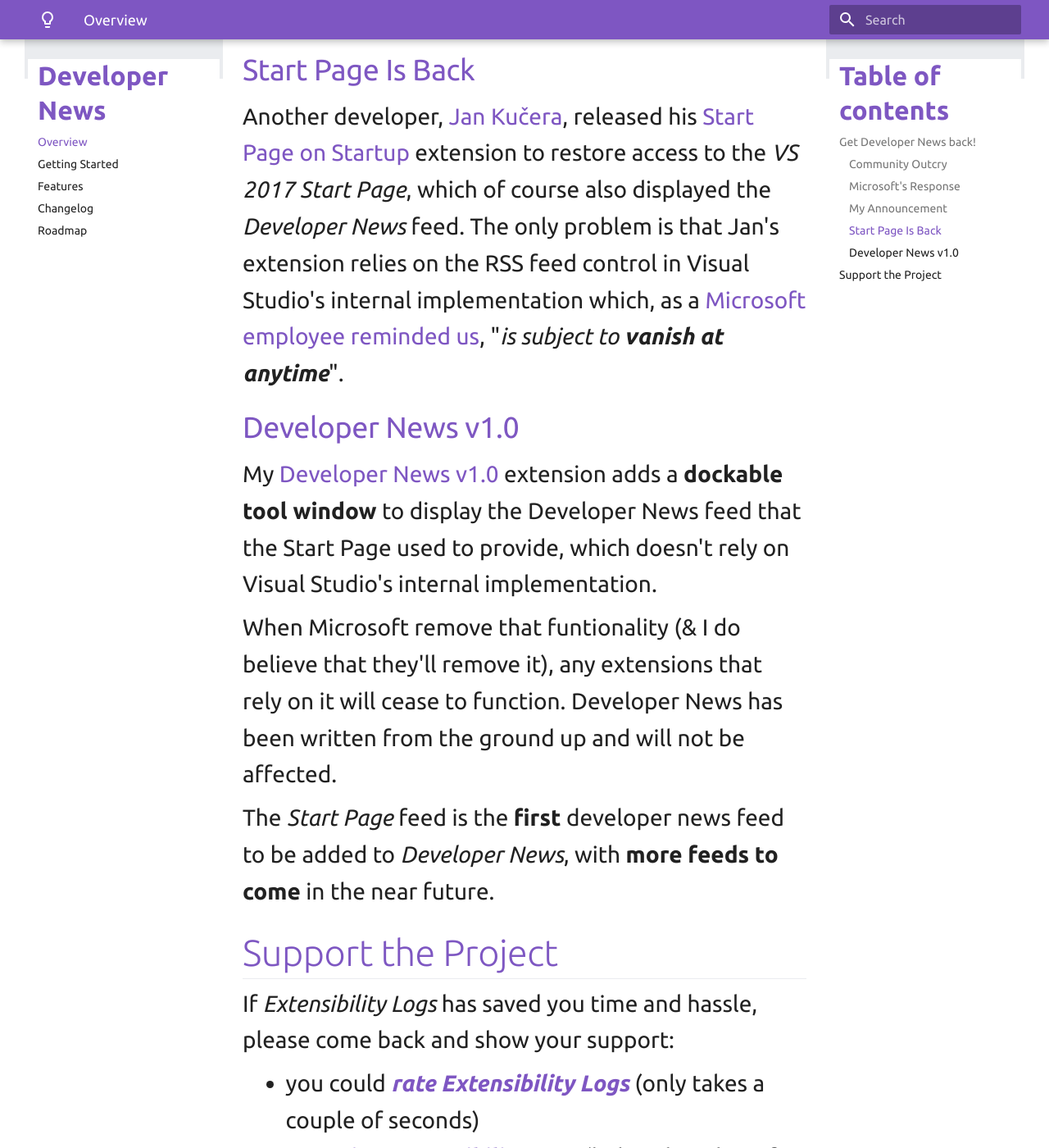
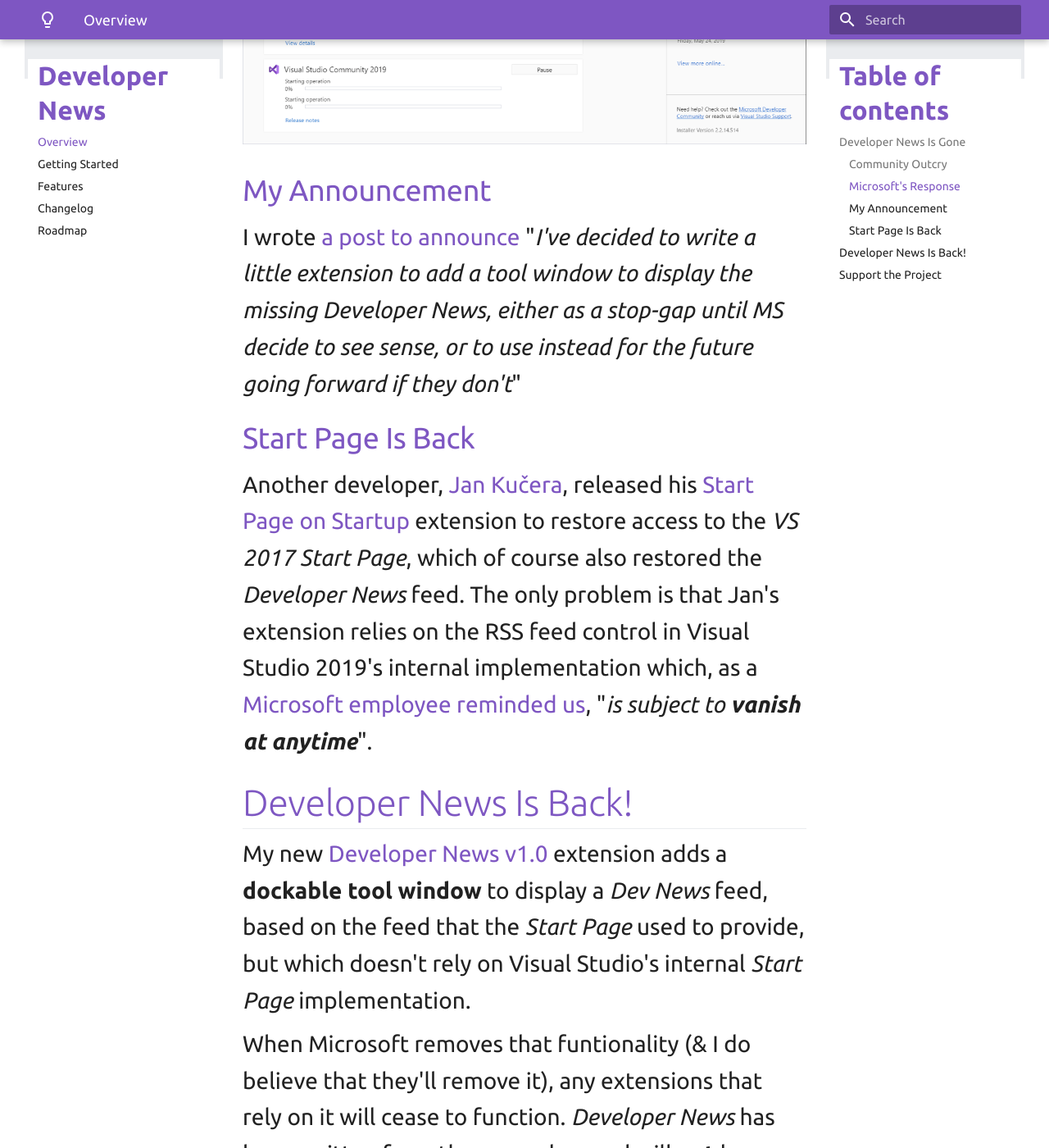
Before and after one commit to luminous-software/developer-news, an MkDocs documentation site: the page built from docs-source/index.md, in a window 1280 px wide and 1400 px high, scrolled down 1585 px. Shown: the whole window at 82% size. Built offline with MkDocs 1.6.1 and Material for MkDocs 9.7.7, drawn with Linux system fonts in a browser that asks for light colours; old or Windows-style settings are respelled for this version of MkDocs; some of the changed text lies outside the part shown.

Commit message:
Update documentation source files

```diff
--- a/docs-source/index.md
+++ b/docs-source/index.md
@@ -1,4 +1,4 @@
-*The quickest & easiest way to get Developer News back!*
+*Bring back Developer News!*
 
 ![Version][version-badge-url]
 ![Installs][installs-badge-url]
@@ -20,15 +20,16 @@
 
 ---
 
-## Get Developer News back!
+## Developer News Is Gone
 
 When Visual Studio 2019 was released, many developers were dismayed to find that the _Start Page_ had been completely
 replaced by the new _Start Window_ (a big **modal** dialog, which had no room for _Developer News_).
 
 ### Community Outcry
 
-There was a huge outpouring of disatification on the [Developer Community forum][developer-community-forum-url] that
-not only had the _Start Page_ been taken away, but that we were left without any way to see _Developer News_ anymore.
+There was a **huge** outpouring of disatification on the [Developer Community forum][developer-community-forum-url] that
+not only had the _Start Page_ been taken away (& _Developer News_ with it), but we were left with **no way to get _Developer News_
+in Visual Studio anymore**.
 
 [developer-community-forum-url]: https://developercommunity.visualstudio.com/idea/399833/bring-back-the-developer-news-on-startup.html
 
@@ -37,6 +38,8 @@
 [add Developer News to the right column of the Visual Studio installer][microsoft-announcement-url].
 But nobody wanted to have to open the installer just to view their morning developer news.
 They wanted to see it as soon as they opened Visual Studio, as they had done for years.
+
+![VS Installer](assets/images/installer.png)
 
 [microsoft-announcement-url]: https://developercommunity.visualstudio.com/comments/469066/view.html
 
@@ -50,26 +53,29 @@
 
 ### Start Page Is Back
 Another developer, [Jan Kučera][jan-kučera-url], released his [Start Page on Startup][start-page-on-startup-url]
-extension to restore access to the _VS 2017 Start Page_, which of course also displayed the _Developer News_ feed.
-The only problem is that Jan's extension relies on the RSS feed control in Visual Studio's internal implementation which,
-as a [Microsoft employee reminded us][microsoft-employee-url], "_is subject to **vanish at anytime**_".
+extension to restore access to the _VS 2017 Start Page_, which of course also restored the _Developer News_ feed.
+The only problem is that Jan's extension relies on the RSS feed control in Visual Studio 2019's internal implementation
+which, as a [Microsoft employee reminded us][microsoft-employee-url], "_is subject to **vanish at anytime**_".
 
 [jan-kučera-url]: https://marketplace.visualstudio.com/publishers/JanKucera
 [start-page-on-startup-url]: https://marketplace.visualstudio.com/items?itemName=JanKucera.StartPageOnStartup
 [microsoft-employee-url]: https://developercommunity.visualstudio.com/comments/513807/view.html
 
-### Developer News v1.0
+## Developer News Is Back!
 
-My [Developer News v1.0][developer-news-url] extension adds a **dockable tool window** to display the Developer News feed
-that the Start Page used to provide, which doesn't rely on Visual Studio's internal implementation.
+My new [Developer News v1.0][developer-news-url] extension adds a **dockable tool window** to display a _Dev News_ feed,
+based on the feed that the _Start Page_ used to provide,
+but which doesn't rely on Visual Studio's internal _Start Page_ implementation.
 
-When Microsoft remove that funtionality (& I do believe that they'll remove it), any extensions that rely on it
-will cease to function. Developer News has been written from the ground up and will not be affected.
+When Microsoft removes that funtionality (& I do believe that they'll remove it), any extensions that rely on it
+will cease to function. _Developer News_ has been written from the ground up and will **not** be affected.
 
-The _Start Page_ feed is the **first** developer news feed to be added to _Developer News_,
-with **more feeds to come** in the near future.
+The _Dev News_ feed is the **first** developer news feed to be added to _Developer News_,
+with **more feeds to come** in the near future (check out [the roadmap][roadmap-url] for more details).
 
-[developer-news-url]: https://luminous-software.solutions/developer-news
+![Dev News](assets/images/dev-news.png)
+
+[developer-news-url]: https://marketplace.visualstudio.com/items?itemName=YannDuran.DeveloperNews
 
 ## Support the Project
 
```
Also changed, not shown: README.md (+22 -14 lines), docs-source/changelog.md (+4 -1 lines), docs-source/features.md (+10 -2 lines), docs-source/marketplace.md (+19 -13 lines), docs-source/assets/images/dev-news.png (added), docs-source/assets/images/installer.png (added).
